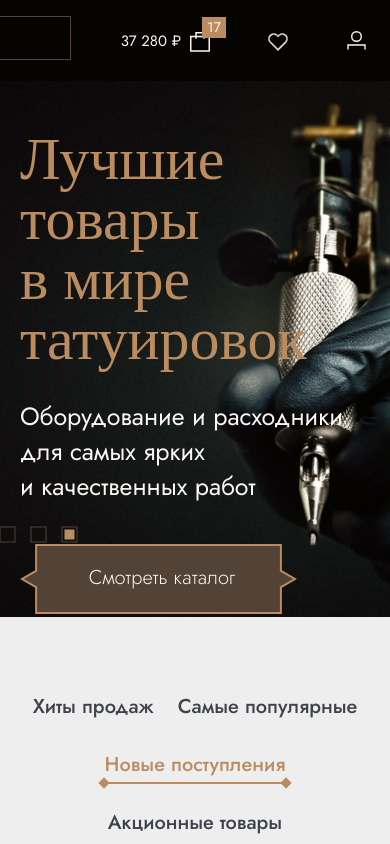
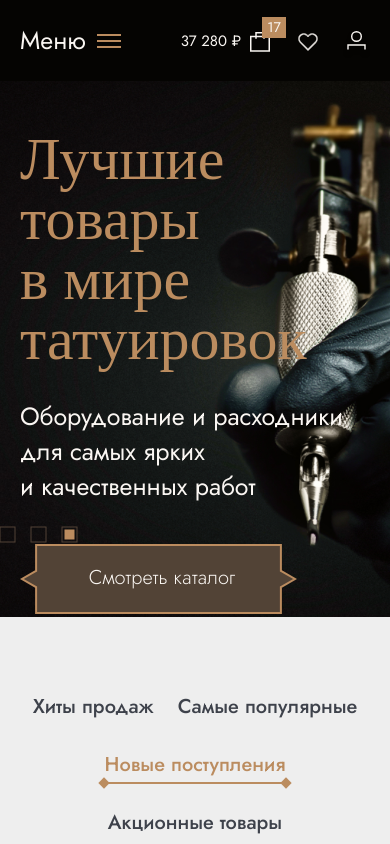
Before and after one commit to SSamarsky/tattoo-shop, a React (Create React App) app: page / in a window 390 px wide. Shown: the top 844 px of the page. Built offline with nearby package versions, Linux system fonts and the light colour scheme; a web font is replaced by a local one.

Commit message:
feat: add responsive loyout to 320px for Header

```diff
--- a/src/components/header/Header.module.scss
+++ b/src/components/header/Header.module.scss
@@ -154,3 +154,14 @@
         margin-right: 25px;
     }
 }
+
+@media (max-width: 766px) {
+    .control {
+        margin-left: 0;
+        margin-right: 0;
+    }
+
+    .menu__control {
+        width: auto;
+    }
+}
--- a/src/components/header/search/Search.module.scss
+++ b/src/components/header/search/Search.module.scss
@@ -28,3 +28,9 @@
         max-width: 274px;
     }
 }
+
+@media (max-width: 650px) {
+    .search {
+        display: none;
+    }
+}
--- a/src/components/header/userInterface/UserInterface.module.scss
+++ b/src/components/header/userInterface/UserInterface.module.scss
@@ -67,3 +67,19 @@
         gap: 50px;
     }
 }
+
+@media (max-width: 766px) {
+    .container {
+        gap: 20px;
+    }
+}
+
+@media (max-width: 360px) {
+    .container {
+        margin-right: 15px;
+        & a:nth-child(3),
+        & a:nth-child(2) {
+            display: none;
+        }
+    }
+}
```
